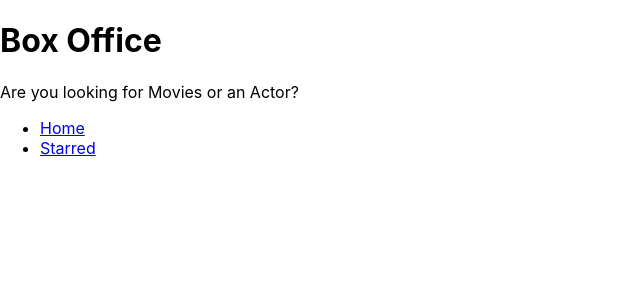
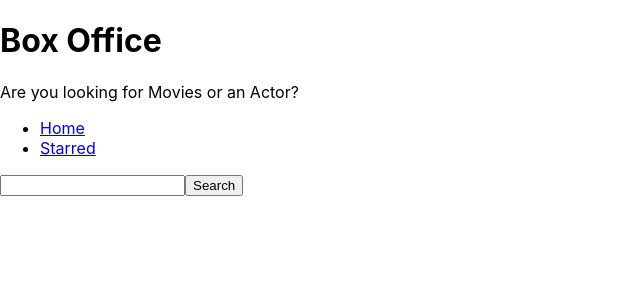
Before and after one commit to Fawkes73/box-office, a React (Create React App) app: page / in a window 1280 px wide. Shown: the top 300 px of the page, without its empty margins (0-640 px from the left). Built offline with nearby package versions, Linux system fonts and the light colour scheme.

Commit message:
created input and fetch result from tv maze api

```diff
--- a/src/components/MainPageLayout.js
+++ b/src/components/MainPageLayout.js
@@ -2,7 +2,7 @@
 import Navs from './Navs';
 import Title from '../pages/Title';
 
-const MainPageLayout = ({ childern }) => {
+const MainPageLayout = ({ children }) => {
   return (
     <div>
       <Title
@@ -11,7 +11,7 @@
       />
       <Navs />
 
-      {childern}
+      {children}
     </div>
   );
 };
--- a/src/pages/Home.js
+++ b/src/pages/Home.js
@@ -1,8 +1,42 @@
-import React from 'react';
+import React, { useState } from 'react';
 import MainPageLayout from '../components/MainPageLayout';
 
 const Home = () => {
-  return <MainPageLayout>This is home</MainPageLayout>;
+  const [input, setInput] = useState('');
+
+  const onSearch = () => {
+    // https://api.tvmaze.com/search/shows?q=men
+
+    fetch(`https://api.tvmaze.com/search/shows?q=${input}`)
+      .then(r => r.json())
+      .then(result => {
+        console.log(result);
+      });
+  };
+
+  const onInputChange = ev => {
+    setInput(ev.target.value);
+  };
+
+  const onKeyDown = ev => {
+    if (ev.onKeyDown === 13) {
+      onSearch();
+    }
+  };
+
+  return (
+    <MainPageLayout>
+      <input
+        type="text"
+        onChange={onInputChange}
+        onKeyDown={onKeyDown}
+        value={input}
+      />
+      <button type="button" onClick={onSearch}>
+        Search
+      </button>
+    </MainPageLayout>
+  );
 };
 
 export default Home;
```
